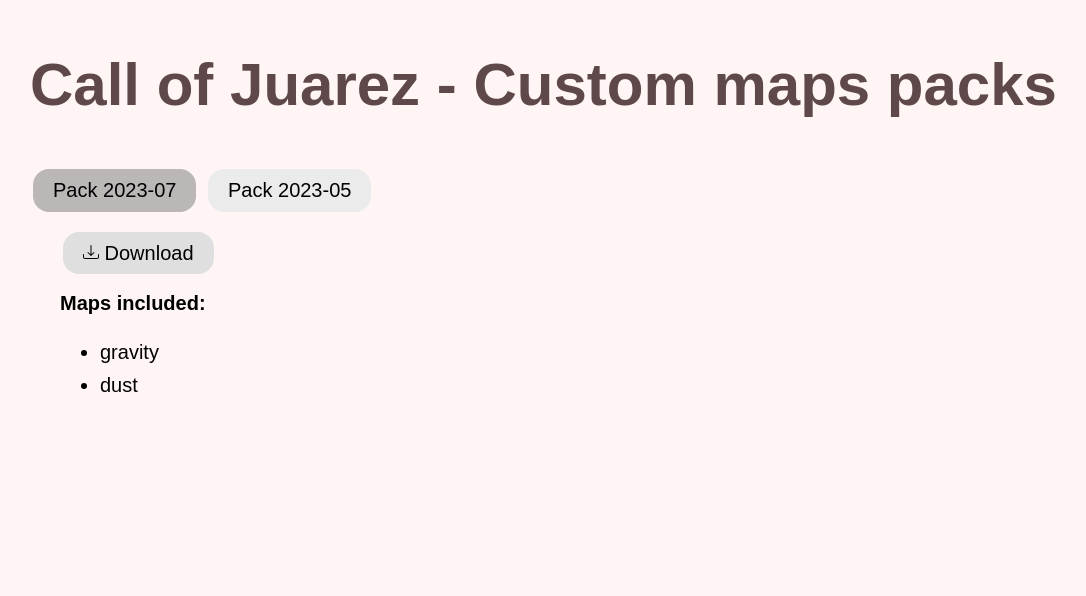
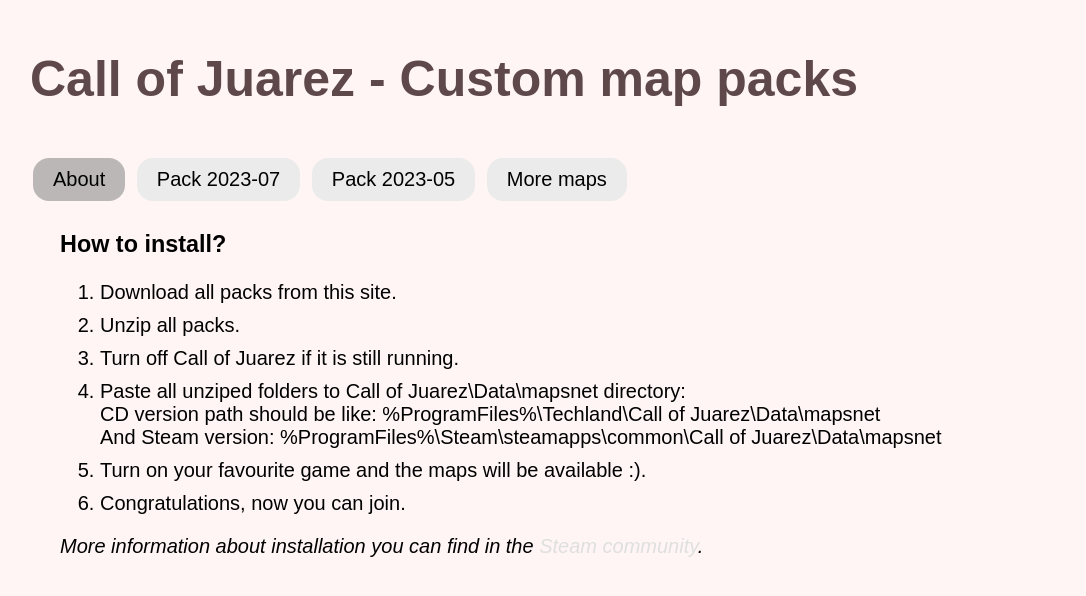
Before and after one commit to coj-maps/coj-maps.github.io, a plain HTML site: page index.html in a window 1280 px wide. Shown: the whole page, without its empty margins (20-1106 px from the left). Drawn offline with Linux system fonts and the light colour scheme.

Commit message:
about and more maps section

```diff
--- a/index.html
+++ b/index.html
@@ -17,14 +17,16 @@
 
 <body>
     <header>
-        <h1 class="title">Call of Juarez - Custom maps packs</h1>
+        <h1 class="title">Call of Juarez - Custom map packs</h1>
     </header>
     <main>
         <div class="menu">
-            <button class="button-round active" data-id="2023-07">Pack 2023-07</button>
+            <button class="button-round active" data-id="info">About</button>
+            <button class="button-round" data-id="2023-07">Pack 2023-07</button>
             <button class="button-round" data-id="2023-05">Pack 2023-05</button>
+            <button class="button-round" data-id="more">More maps</button>
         </div>
-        <div class="section active" data-id="2023-07">
+        <div class="section" data-id="2023-07">
             <div class="section-content">
                 <a class="button button-round" href="https://1drv.ms/u/s!AhFn5AjQg3qXgtgM89nm6TC5pyoRtw" target="_blank" rel="noopener noreferrer">
                     <svg xmlns="http://www.w3.org/2000/svg" width="16" height="16" fill="currentColor" class="bi bi-download" viewBox="0 0 16 16">
@@ -77,6 +79,45 @@
                 </ul>
             </div>
         </div>
+        <div class="section active" data-id="info">
+            <div class="section-content">
+                <h3>How to install?</h3>
+                <ol>
+                    <li>
+                        Download all packs from this site.
+                    </li>
+                    <li>
+                        Unzip all packs.
+                    </li>
+                    <li>
+                        Turn off Call of Juarez if it is still running.
+                    </li>
+                    <li>
+                        Paste all unziped folders to Call of Juarez\Data\mapsnet directory:
+                        <br>
+                        CD version path should be like: %ProgramFiles%\Techland\Call of Juarez\Data\mapsnet
+                        <br>
+                        And Steam version: %ProgramFiles%\Steam\steamapps\common\Call of Juarez\Data\mapsnet
+                    </li>
+                    <li>
+                        Turn on your favourite game and the maps will be available :).
+                    </li>
+                    <li>
+                        Congratulations, now you can join.
+                    </li>
+                </ol>
+                <p>
+                    <i>More information about installation you can find in the <a href="https://steamcommunity.com/sharedfiles/filedetails/?id=1925050198"" target="_blank" rel="noopener noreferrer">Steam community</a>.</i>
+                </p>
+            </div>
+        </div>
+        <div class="section" data-id="more">
+            <div class="section-content">
+                <a class="button button-round" href="https://cowboyua.blogspot.com/p/call-of-juarez-multiplayer-custom-maps.html" target="_blank" rel="noopener noreferrer">
+                    More custom multiplayer maps
+                </a>
+            </div>
+        </div>
     </main>
 </body>
 <script src="scripts/main.js"></script>
--- a/scripts/main.js
+++ b/scripts/main.js
@@ -2,7 +2,7 @@ const el = {
     menuButton: document.querySelectorAll('main .menu .button-round'),
 };
 
-var currentSection = '2023-07';
+var currentSection = 'info';
 
 el.menuButton.forEach(menuButton => menuButton.addEventListener('click', function (event) {
     const id = event.target.dataset.id;
--- a/styles/_main.scss
+++ b/styles/_main.scss
@@ -58,7 +58,7 @@ header {
 
 .title {
     margin: 0;
-    font-size: 60px;
+    font-size: 50px;
     cursor: context-menu;
 }
 
@@ -78,7 +78,9 @@ header {
     }
 }
 
-ul {
+ul,
+ol {
+
     li {
         margin-bottom: 10px;
     }
```
Also changed, not shown: styles/style.css, 1 other file.
